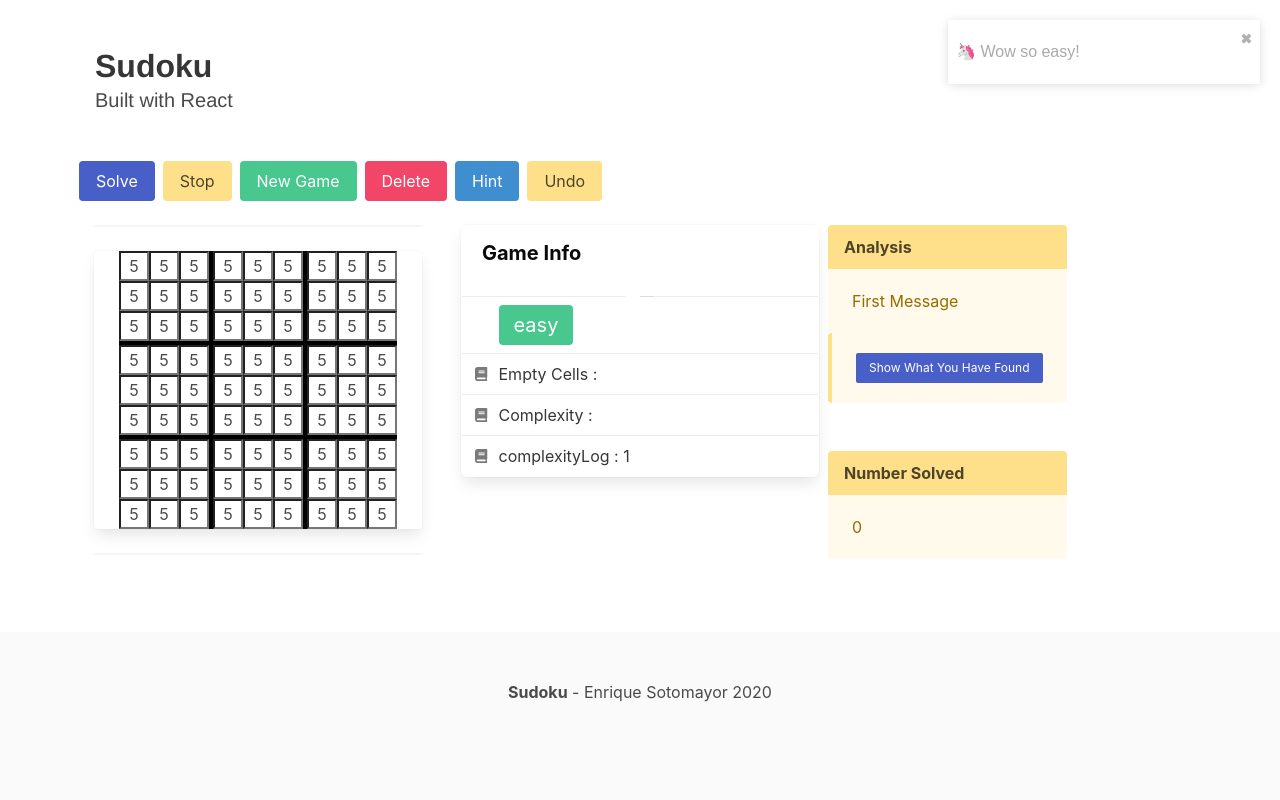
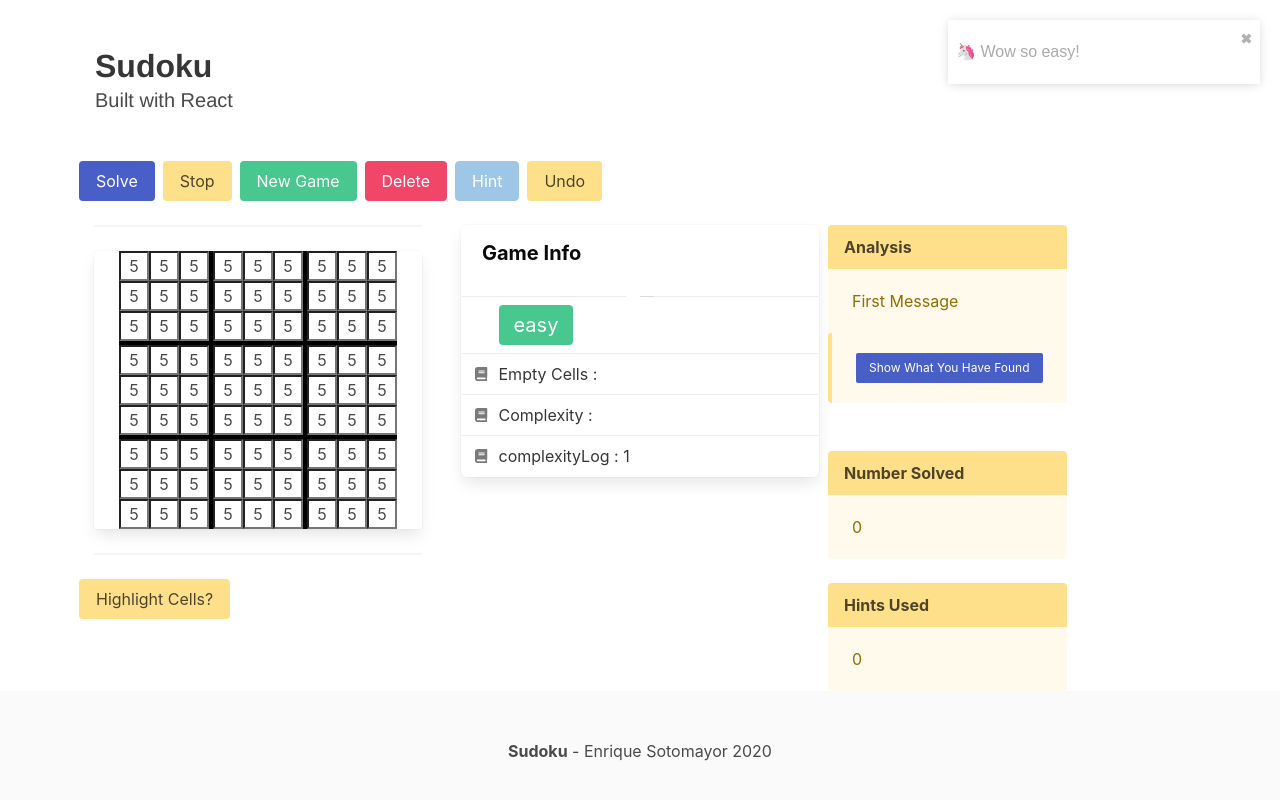
Before and after one commit to sotomaque/Sudoku-React, a React (Create React App) app: page / in a window 1280 px wide. Shown: the top 800 px of the page. Built offline with nearby package versions, Linux system fonts and the light colour scheme.

Commit message:
added ability to turn off highlighting of constraining cells; added methods for computing candidate values; added hint functionality

```diff
--- a/package.json
+++ b/package.json
@@ -11,7 +11,8 @@
     "react": "^16.13.0",
     "react-dom": "^16.13.0",
     "react-scripts": "3.4.0",
-    "react-toastify": "^5.5.0"
+    "react-toastify": "^5.5.0",
+    "underscore": "^1.10.2"
   },
   "scripts": {
     "start": "react-scripts start",
--- a/src/App.js
+++ b/src/App.js
@@ -9,22 +9,31 @@ import GameInfo from "./Components/GameInfo";
 import ConsoleRight from './Components/ConsoleRight';
 
 import getFirstValue from './Controls/NewGame';
-import { convertIdToIndex, getCubeIndex, getAllCellsInfo } from './Controls/NewEngine';
+import { convertIdToIndex, getCubeIndex, getAllCellsInfo, candidateValuesById } from './Controls/NewEngine';
 
 import { ToastContainer, toast } from 'react-toastify';
 import 'react-toastify/dist/ReactToastify.css';
+import Settings from "./Components/Settings";
 
 function App() {
+
+    // tools state
+    const [hintDisabled, setHintDisabled] = React.useState(true);
+    const [hintsUsed, setHintsUsed] = React.useState(0);
 
     // board state
     const [cellBackgroundColors, setCellBackgroundColors] = React.useState(new Array(81).fill('bg-white'));
     const [cellValues, setCellValues] = React.useState(new Array(81).fill('5'));
+
+    const [highlightCells, setHighlightCells] = React.useState(true);
 
     // game info state
     const [gameLevel, setGameLevel] = React.useState('easy');
     const [complexityLevel, setComplexityLevel] = React.useState(null);
     const [countEmptyCells, setCountEmptyCells] = React.useState(null);
     const [complexityLog, setComplexityLog] = React.useState(1);
+
+    const [possibleValue, setPossibleValue] = React.useState('');
 
     // console right state
     const [consoleMessage, setConsoleMessage] = React.useState('First Message');
@@ -58,7 +67,19 @@ function App() {
     console.log("deleteGame")
   };
   const hint = () => {
-    console.log("hint")
+    setHintsUsed(prev => prev + 1);
+    console.log('number of hints used: ', hintsUsed)
+    toast.info(
+      `👀 Hmmm... Maybe a ${possibleValue}?`,
+      {
+        position: 'top-right',
+        autoClose: 3000,
+        hideProgressBar: false,
+        closeOnClick: true,
+        pauseOnHover: true,
+        draggable: true
+      }
+    )
   };
   const undo = () => {
     notify();
@@ -88,8 +109,10 @@ function App() {
     const value = e.target.value;
 
     // color selected cell blue, constraining cells coral
-    colorConnectedCells(id, "coral");
-    // showCellInfo(id, value);
+    if (highlightCells) {
+      colorConnectedCells(id, "coral");
+    }
+    showCellInfo(id, value);
   }
   const colorConnectedCells = (id, color) => {
     // let index = convertIdToIndex(id);
@@ -128,6 +151,20 @@ function App() {
     // update state with new color array
     setCellBackgroundColors(colorCells);
   }
+  const showCellInfo = (id, value) => {
+    // if selected cell is fulled
+    if (parseInt(value) > 0) {
+      setHintDisabled(true);
+      // set message to display on ConsoleRight
+      sendConsole(`This one is filled: (Row, Column): (${id[0]}, ${id[1]}))`);
+      return;
+    }
+    setHintDisabled(false);
+    let candidates = candidateValuesById(cellValues, id);
+    console.log('candidates: ', candidates)
+    setPossibleValue(candidates[Math.floor(Math.random() * candidates.length)])
+
+  }
 
   // console right props
   const handleShowFound = () => {
@@ -141,6 +178,12 @@ function App() {
   React.useEffect(() => {
     notify()
   }, []);
+
+  React.useEffect(() => {
+    if (!highlightCells) {
+      setCellBackgroundColors(new Array(81).fill('bg-white'));
+    }
+  }, [highlightCells])
 
   const notify = () => {
     toast(
@@ -174,6 +217,7 @@ function App() {
               deleteGame={deleteGame}
               hint={hint}
               undo={undo}
+              hintDisabled={hintDisabled}
             />
           </div>
           {/** MAIN CONTENT **/}
@@ -187,6 +231,12 @@ function App() {
                   cellValues={cellValues}
                   cellBackgroundColors={cellBackgroundColors}
                 />
+
+                <Settings
+                  highlightCells={highlightCells}
+                  setHighlightCells={setHighlightCells}
+                />
+
               </div>
               {/** END OF BOARD **/}
 
@@ -211,6 +261,7 @@ function App() {
                         consoleMessage={consoleMessage}
                         numberSolved={numberSolved}
                         showFound={handleShowFound}
+                        hintsUsed={hintsUsed}
                       />
 
                     </div>
--- a/src/Components/ConsoleRight.jsx
+++ b/src/Components/ConsoleRight.jsx
@@ -1,6 +1,6 @@
 import React from "react";
 
-const ConsoleRight = ({ consoleMessage, numberSolved, showFound }) => {
+const ConsoleRight = ({ consoleMessage, numberSolved, showFound, hintsUsed }) => {
   return (
     <div>
       <br />
@@ -27,6 +27,14 @@ const ConsoleRight = ({ consoleMessage, numberSolved, showFound }) => {
 
         <div className="message-body">{numberSolved}</div>
       </article>
+
+      <article className="message is-warning">
+        <div className="message-header">
+          <p>Hints Used</p>
+        </div>
+
+        <div className="message-body">{hintsUsed}</div>
+      </article>
     </div>
   );
 };
--- /dev/null
+++ b/src/Components/Settings.jsx
@@ -0,0 +1,13 @@
+import React from 'react'
+
+const Settings = ({ highlightCells, setHighlightCells }) => {
+
+
+    return (
+        <div>
+            <button className={ highlightCells ? 'button is-warning' : 'button is-success'} onClick={() => setHighlightCells(prev => !prev)}>Highlight Cells?</button>
+        </div>
+    )
+}
+
+export default Settings;
--- a/src/Components/Tools.jsx
+++ b/src/Components/Tools.jsx
@@ -1,6 +1,6 @@
 import React from "react";
 
-const Tools = ({ solve, stop, newGame, deleteGame, hint, undo }) => {
+const Tools = ({ solve, stop, newGame, deleteGame, hint, hintDisabled, undo }) => {
   return (
     <div className="tools">
       <div className="buttons">
@@ -8,7 +8,7 @@ const Tools = ({ solve, stop, newGame, deleteGame, hint, undo }) => {
         <button className="button is-warning" onClick={stop} >Stop</button>
         <button className="button is-success" onClick={newGame} >New Game</button>
         <button className="button is-danger" onClick={deleteGame} >Delete</button>
-        <button className="button is-info" onClick={hint} >Hint</button>
+        <button className="button is-info" onClick={hint} disabled={hintDisabled}>Hint</button>
         <button className="button is-warning" onClick={undo} >Undo</button>
       </div>
     </div>
--- a/src/Controls/NewEngine.js
+++ b/src/Controls/NewEngine.js
@@ -1,3 +1,5 @@
+import _ from "underscore";
+
  /**
    * @param {string} id - id of the selected cell;
    *                      i.e. cell at row 0, column 0 has an id = 00
@@ -40,7 +42,7 @@ export function getAllCellsInfo(cellValues) {
 }
 
 function convertIndexToId(index, value) {
-    let num = parseInt(index ) + 1;
+    let num = parseInt(index) + 1;
     let division = Math.floor(num / 9) + 1;
     let remainder = num % 9;
     if (remainder === 0) {
@@ -53,3 +55,46 @@ function convertIndexToId(index, value) {
     let obj = { row: division, column: remainder, cube: cube, value: value };
     return obj;
 }
+
+export function candidateValuesById(cellValues, id) {
+    let row = parseInt(id[0]);
+    let column = parseInt(id[1]);
+    let cube = getCubeIndex(row, column);
+
+    return candidateValuesByRowColumnCube(cellValues, row, column, cube);
+}
+
+function candidateValuesByRowColumnCube(cellValues, row, column, cube) {
+    let allCells = getAllCellsInfo(cellValues);
+    // figure out what values are already entered in our
+    // row, column or cube
+    let known = getKnownValues(allCells, row, column, cube);
+    // return the difference
+    let candidates = _.difference([1,2,3,4,5,6,7,8,9], known.knownValues);
+
+    return candidates;
+}
+
+
+function getKnownValues(allCells, row, column, cube) {
+    let knownValues = []
+    let knownValuesObj = [];
+
+    allCells.map( cell => {
+        if (parseInt(cell.value) > 0) {
+            if (cell.row === row || cell.column === column || cell.cube === cube) {
+                let obj = {
+                    row: cell.row,
+                    column: cell.column,
+                    cube: cell.cube,
+                    valule: cell.value
+                };
+
+                knownValues.push(cell.value);
+                knownValuesObj.push(obj);
+            }
+        }
+    });
+
+    return { knownValues, knownValuesObj };
+}
```
Also changed, not shown: 1 other file (tests, documents, lock files or other folders).
